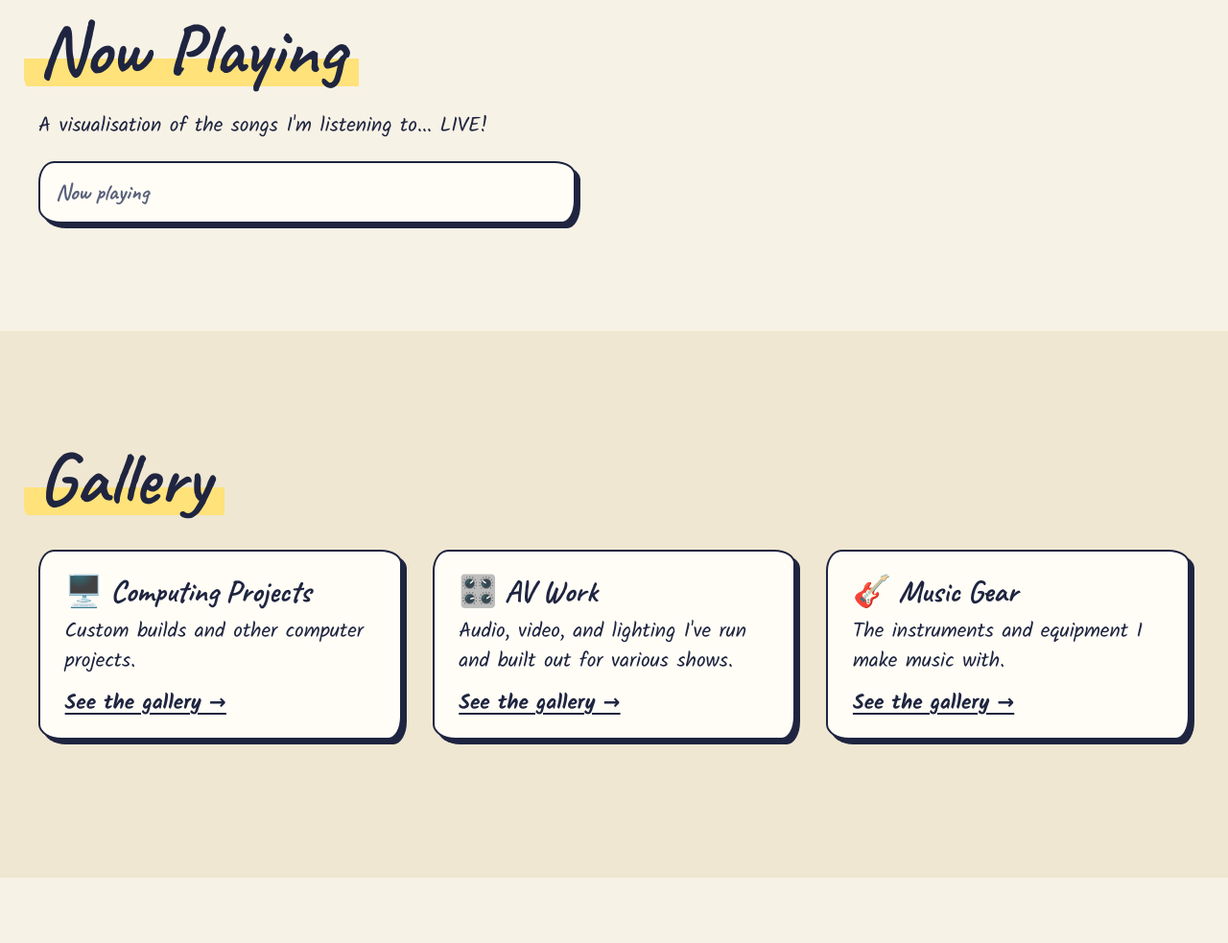
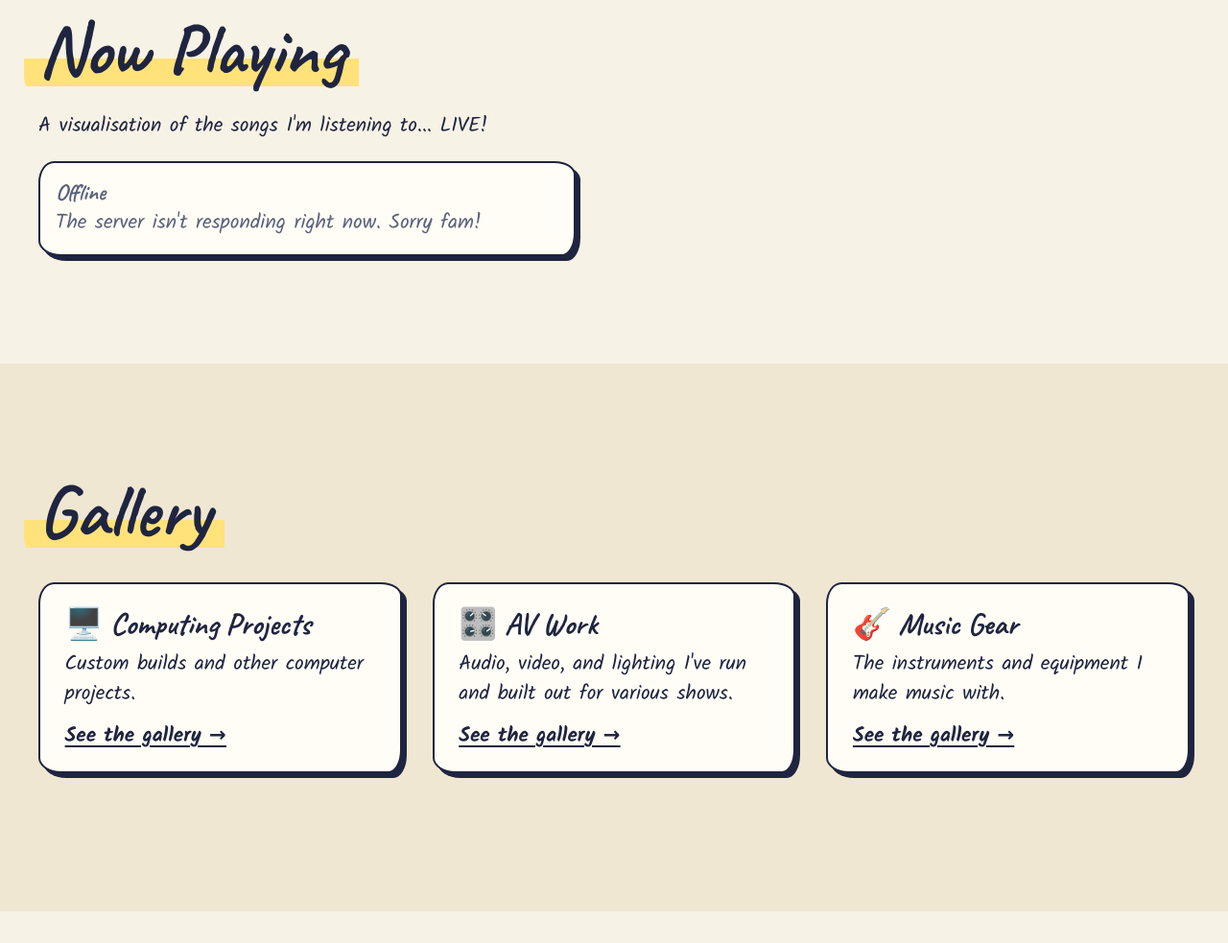
Before and after one commit to JustJoshinDev/justjoshindev.github.io, a plain HTML site: page index.html in a window 1280 px wide. Shown: the part 1343-2326 px from the top of the page at 96% size. Drawn offline with Linux system fonts and the light colour scheme; no server answers.

Commit message:
Added server error to Now Playing

```diff
--- a/nowplaying.js
+++ b/nowplaying.js
@@ -25,15 +25,28 @@ const LASTFM_API_KEY = "54769c1b563bffb69d53cdb185bea09b";
     var live = t["@attr"] && t["@attr"].nowplaying === "true";
     status.textContent = live ? "Now playing" : "Last played" + (t.date ? " · " + ago(t.date.uts) : "");
     box.classList.toggle("live", !!live);
+    box.classList.remove("offline");
 
     track.textContent = t.name;
     track.href = t.url;
+    track.hidden = false;
     artist.textContent = t.artist["#text"] || t.artist.name || "";
+    artist.hidden = false;
 
     var imgs = t.image || [];
     var src = (imgs[imgs.length - 2] || imgs[imgs.length - 1] || {})["#text"];
     if (src && src.indexOf("https://") === 0) { art.src = src; art.hidden = false; }
     else { art.hidden = true; }
+  }
+
+  function down() {
+    status.textContent = "Offline";
+    box.classList.remove("live");
+    box.classList.add("offline");
+    track.hidden = true;
+    art.hidden = true;
+    artist.textContent = "The server isn't responding right now. Sorry fam!";
+    artist.hidden = false;
   }
 
   function load() {
@@ -43,9 +56,9 @@ const LASTFM_API_KEY = "54769c1b563bffb69d53cdb185bea09b";
       .then(function (r) { return r.json(); })
       .then(function (d) {
         var t = d && d.recenttracks && d.recenttracks.track && d.recenttracks.track[0];
-        if (t) render(t); else box.hidden = true;
+        if (t) render(t); else down();
       })
-      .catch(function () {});
+      .catch(down);
   }
 
   load();
--- a/style.css
+++ b/style.css
@@ -228,6 +228,7 @@ footer .credit { max-width: 32rem; text-align: right; }
 .np-track { display: block; font-weight: 700; line-height: 1.3; overflow: hidden; text-overflow: ellipsis; white-space: nowrap; text-decoration: none; }
 .np-track:hover { background: var(--mark); border-radius: 4px; }
 .np-artist { color: var(--ink-soft); overflow: hidden; text-overflow: ellipsis; white-space: nowrap; }
+.offline .np-artist { white-space: normal; }
 
 .np-bars { display: none; align-items: flex-end; gap: 4px; height: 28px; flex: none; }
 .live .np-bars { display: flex; }
```
